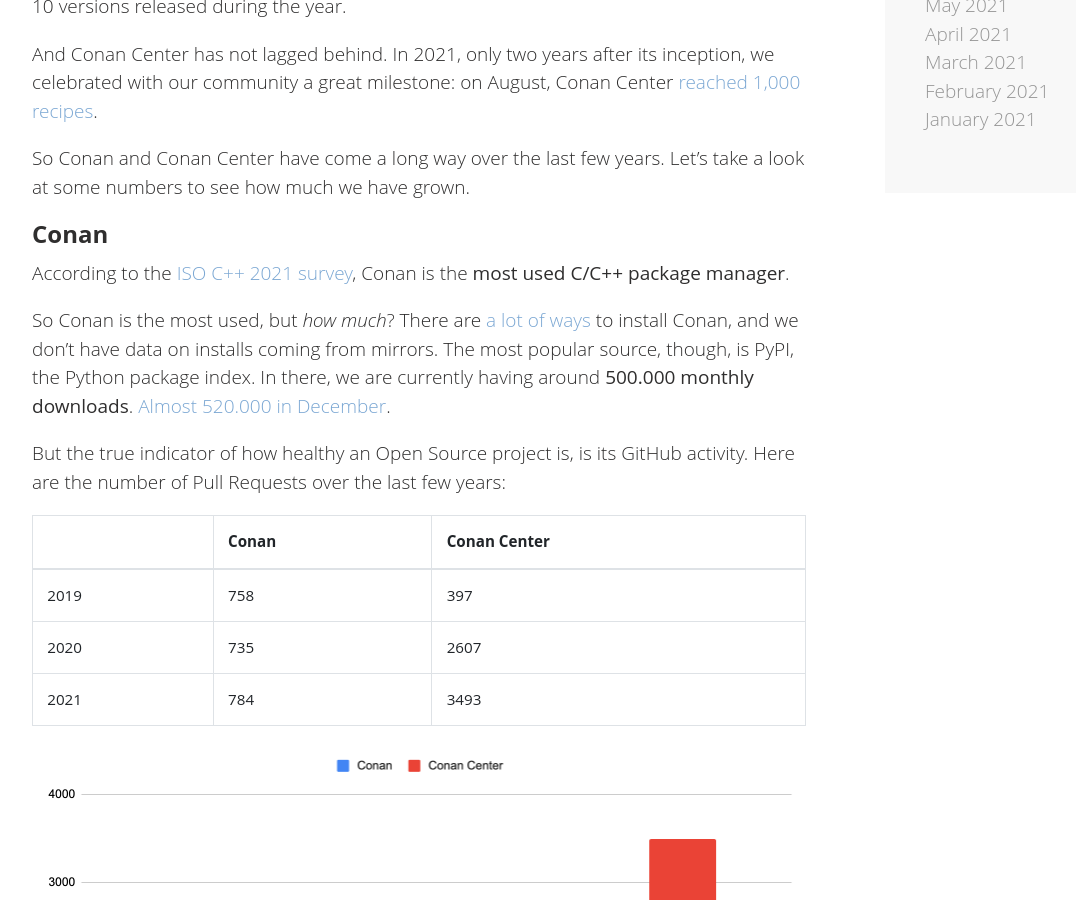
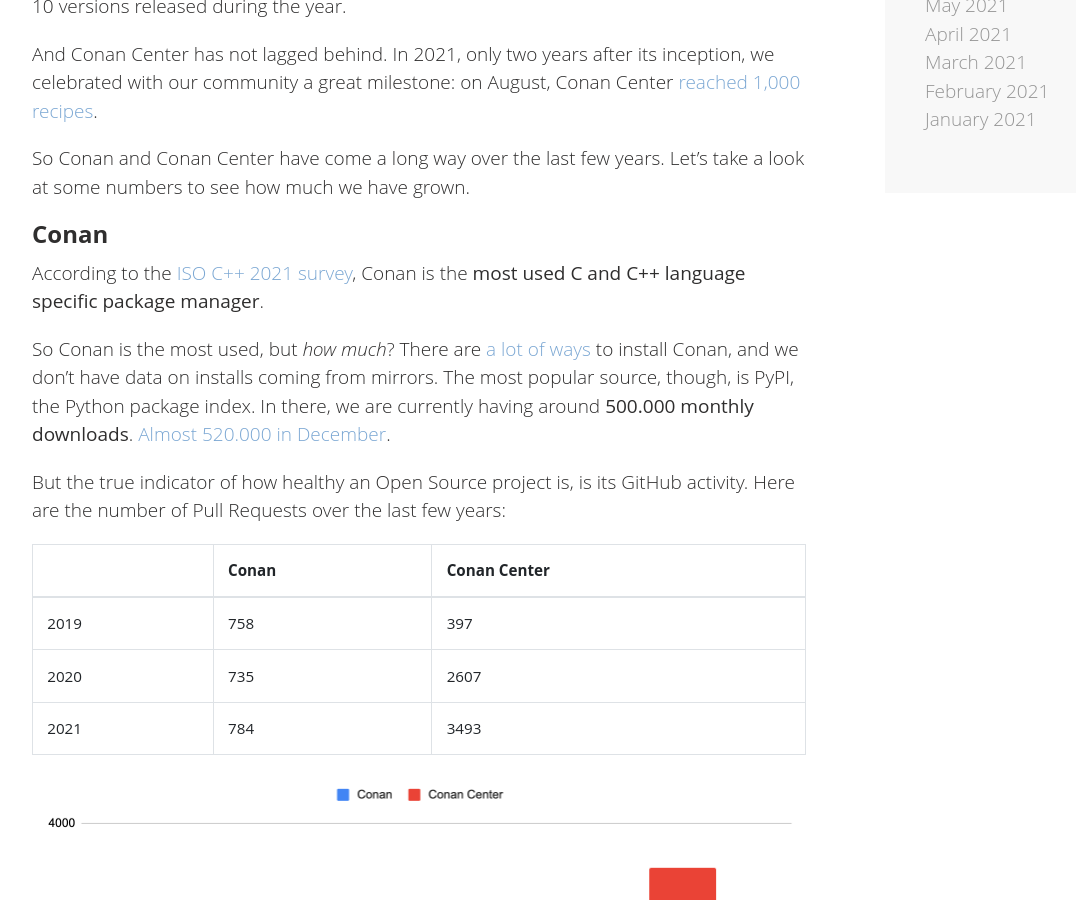
Before and after one commit to conan-io/conan-io.github.io, a Jekyll site: the page built from _posts/2022-01-04-conan-stats-2021.markdown, in a window 1280 px wide and 900 px high, scrolled down 449 px. Shown: the whole window, without its empty margins (20-1096 px from the left). Built offline with Jekyll 4.4.1, drawn with Linux system fonts in a browser that asks for light colours; comment, search, counter and statistics services are not loaded.

Commit message:
2021 stats post update

```diff
--- a/_posts/2022-01-04-conan-stats-2021.markdown
+++ b/_posts/2022-01-04-conan-stats-2021.markdown
@@ -23,7 +23,7 @@ numbers to see how much we have grown.
 ## Conan
 
 According to the [ISO C++ 2021 survey](https://isocpp.org/files/papers/CppDevSurvey-2021-04-summary.pdf),
-Conan is the **most used C/C++ package manager**.
+Conan is the **most used C and C++ language specific package manager**.
 
 So Conan is the most used, but *how much*? There are
 [a lot of ways](https://conan.io/downloads.html) to install Conan, and we don't have data on
```
